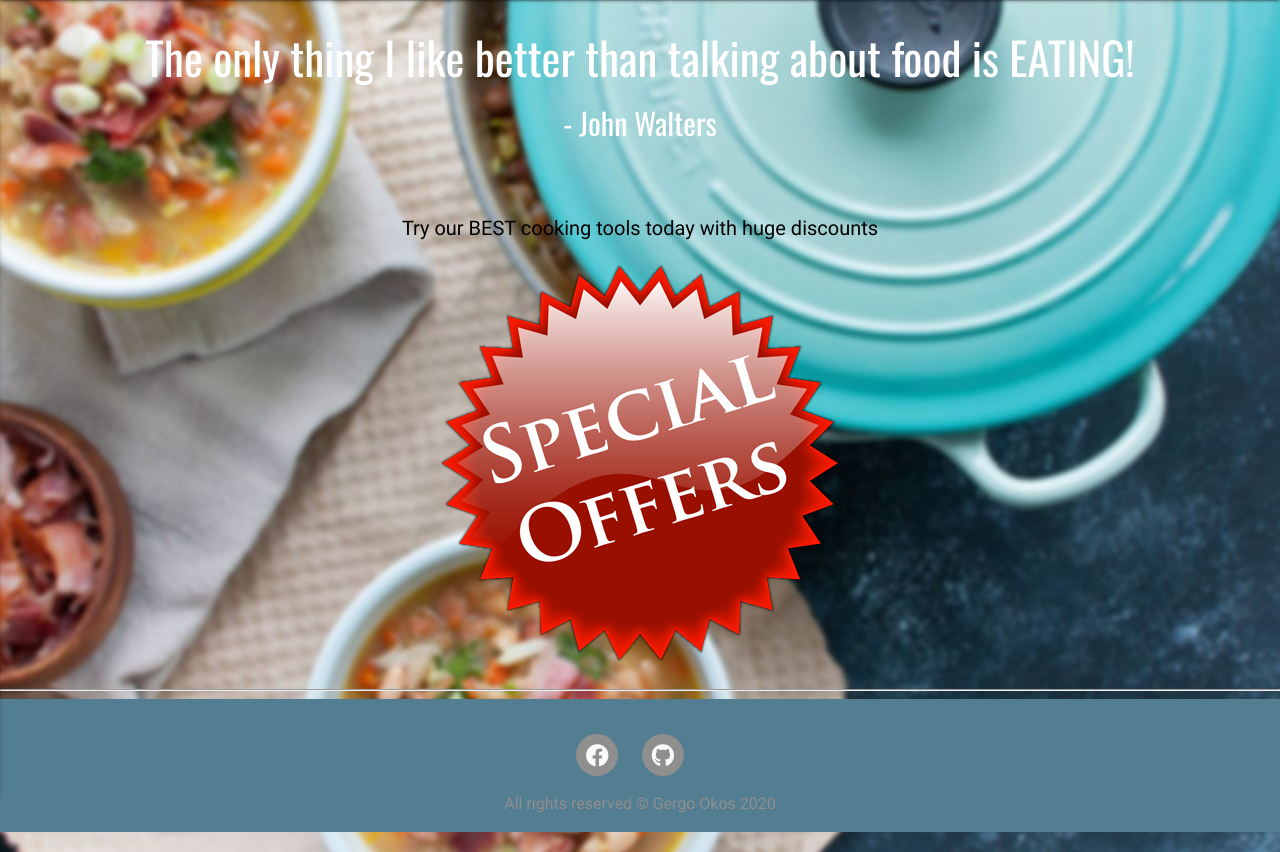
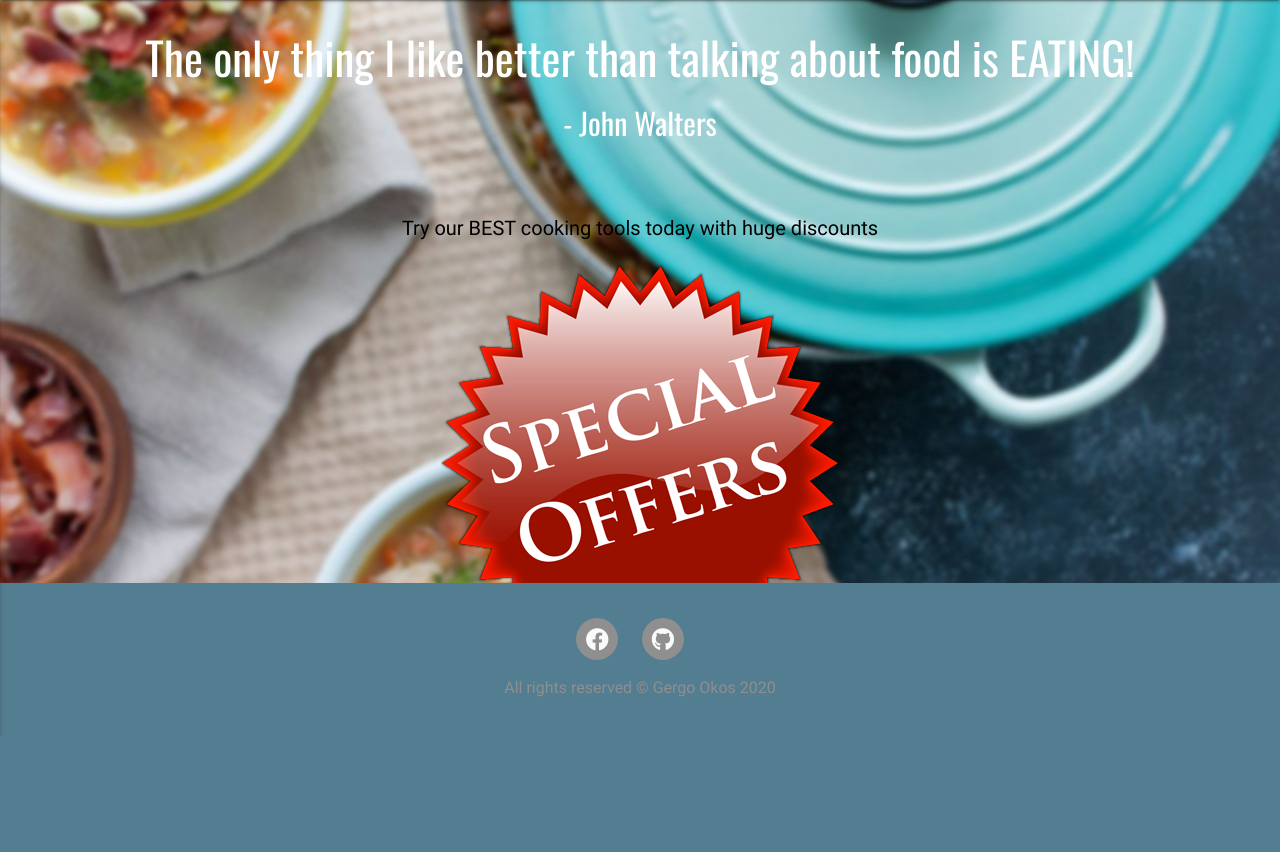
Before and after one commit to DiGergo/milestone-3, a Flask app: page / in a window 1280 px wide. Shown: the part 64-916 px from the top of the page. After the commit the page ends 800 px from the top, so only its background shows below. Run offline with Flask 2, Linux system fonts and the light colour scheme; some libraries are stand-ins or nearby versions.

Commit message:
sticking footer to the bottom of the page

```diff
--- a/static/css/style.css
+++ b/static/css/style.css
@@ -137,6 +137,10 @@ a {
 .footer {
     background-color: #537d91;
     padding-top: 10px;
+    position: fixed;
+    left: 0;
+    bottom: 0;
+    width: 100%;
 }
 
 .social-links {
--- a/templates/includes/footer.html
+++ b/templates/includes/footer.html
@@ -1,4 +1,3 @@
-<hr>
 <div class=" footer container-fluid">
         <div class="row">
             <ul class="list-inline social-links">
```
